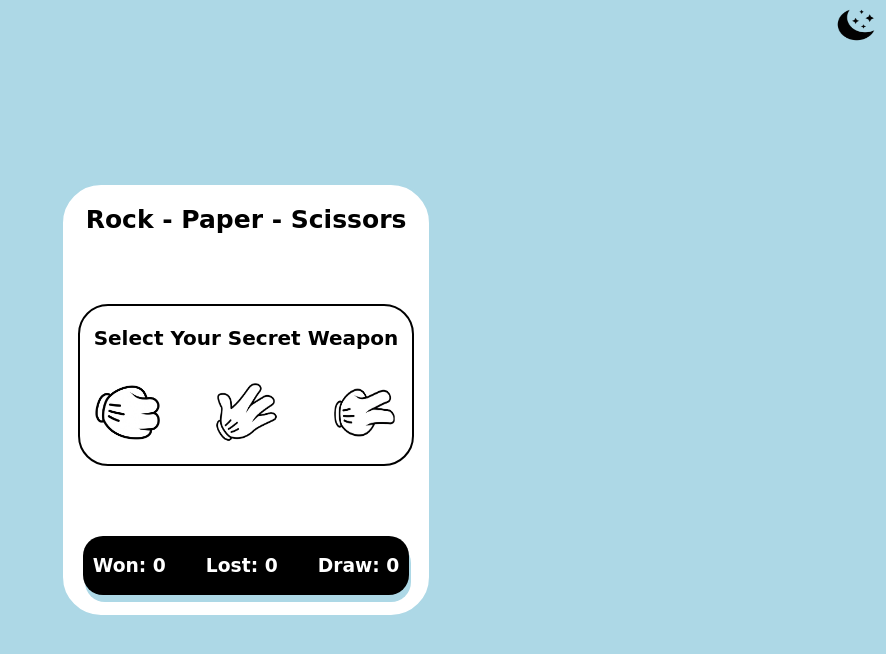
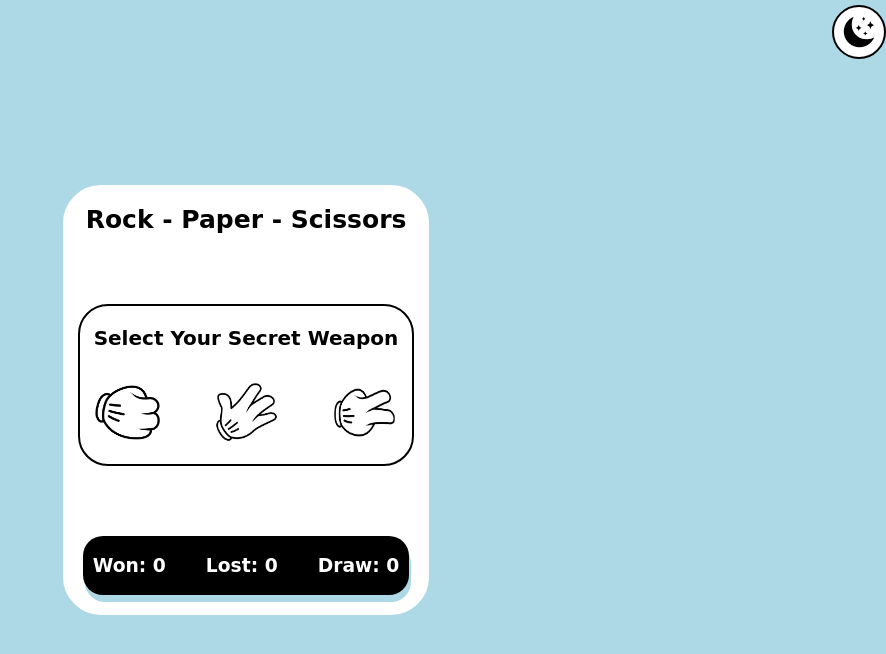
Before and after one commit to chinedudavid03/Rock-paper-Scissors-, a plain HTML site: page index.html in a window 1280 px wide. Shown: the whole page, without its empty margins (394-1280 px from the left). Drawn offline with Linux system fonts and the light colour scheme; files whose address does not match are found by name.

Commit message:
Update style.css

```diff
--- a/style.css
+++ b/style.css
@@ -3,6 +3,7 @@
   --secondary-color:#000000;
   --extra: #ffffff;
   --background-color: #add8e6;
+    --icon: #ffffff;
 }
 
 .dark-mode{
@@ -24,10 +25,13 @@ body {
 }
 
 .icon{
-  position: absolute;
-  width: 60px;
+ position: absolute;
+  width: 50px;
   height: 50px;
-  top: 0;
+  background-color: var(--icon);
+  border: 2px solid var(--secondary-color);
+  border-radius: 50%;
+  top: 5px;
   right: 0;
   cursor: pointer;
 }
```
